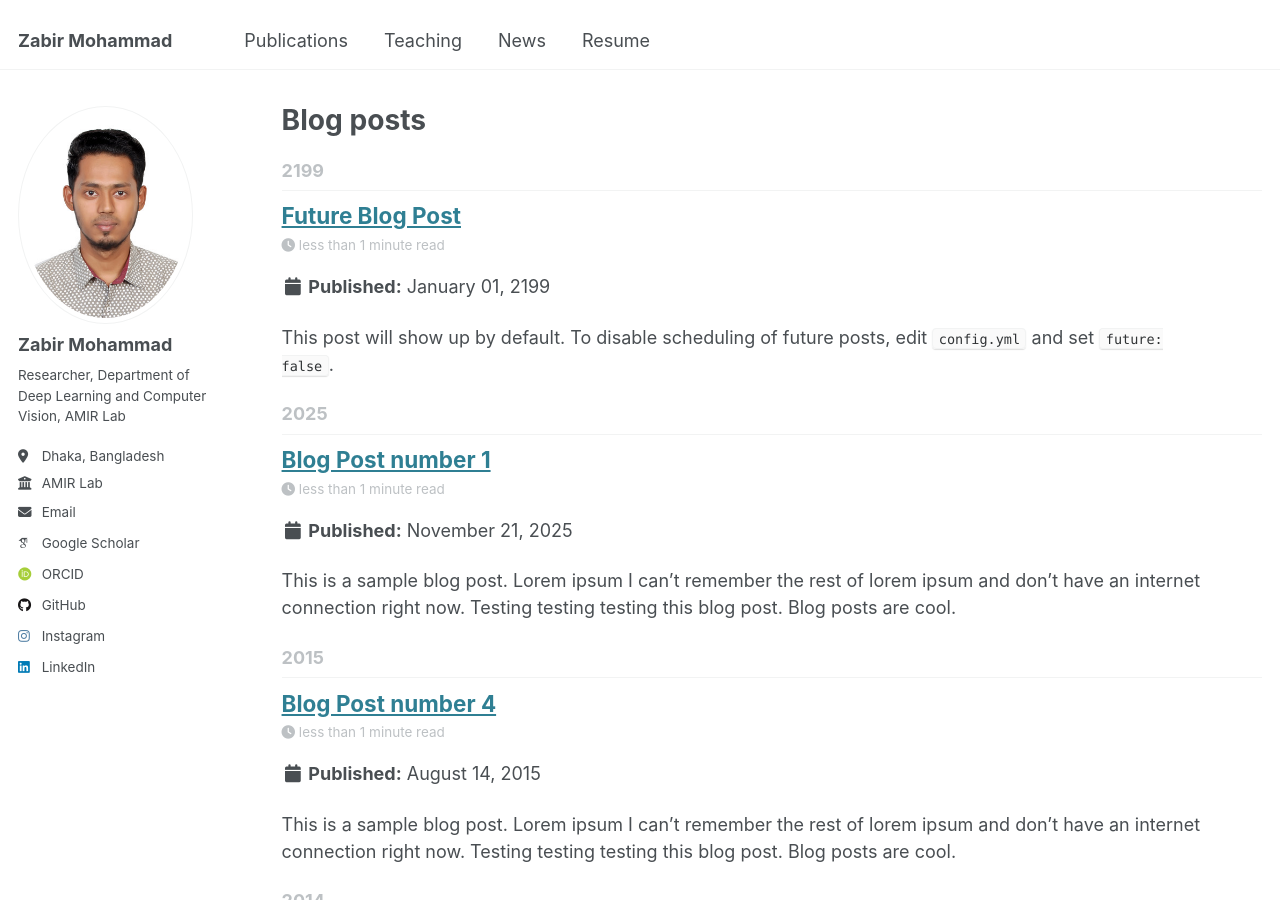
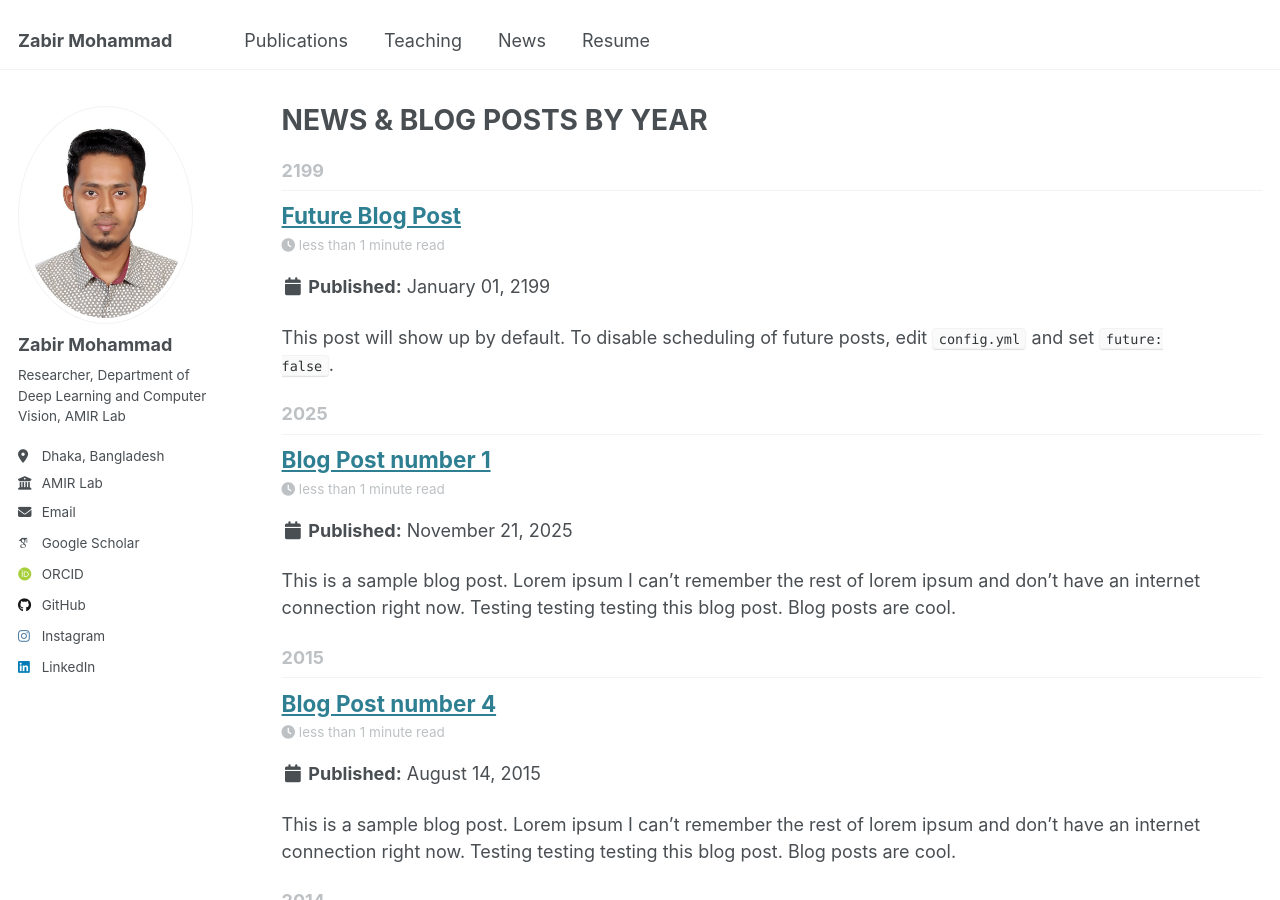
Before and after one commit to zabirmohammad/zabirmohammad.github.io, a Jekyll site: the page built from _pages/year-archive.html, in a window 1280 px wide and 900 px high. Built offline with Jekyll 4.4.1, drawn with Linux system fonts in a browser that asks for light colours; some web fonts are replaced.

Commit message:
Update year-archive.html

```diff
--- a/_pages/year-archive.html
+++ b/_pages/year-archive.html
@@ -1,7 +1,7 @@
 ---
 layout: archive
 permalink: /year-archive/
-title: "Blog posts"
+title: "NEWS & BLOG POSTS BY YEAR"
 author_profile: true
 redirect_from:
   - /wordpress/blog-posts/
```
